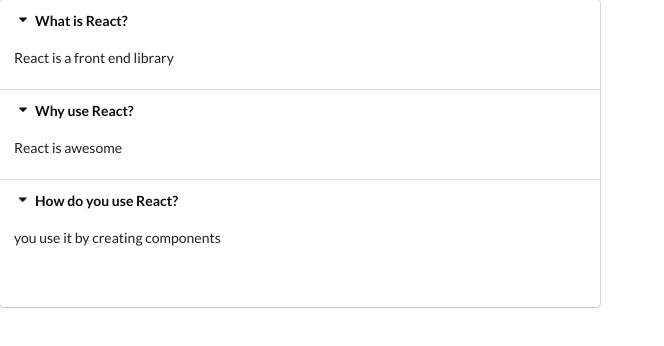
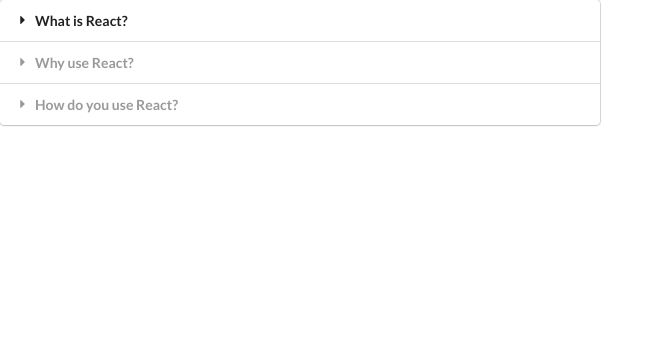
Before and after one commit to EnzoEsper/widgets, a React (Create React App) app: page / in a window 1280 px wide. Shown: the top 346 px of the page, without its empty margins (0-664 px from the left). Built offline with nearby package versions, Linux system fonts and the light colour scheme.

Commit message:
expanding the accordion

```diff
--- a/src/components/Accordion.js
+++ b/src/components/Accordion.js
@@ -9,12 +9,14 @@
   }
 
   const renderedItems = items.map((item, index) => {
+    const active = index === activeIndex ? 'active' : '';
+
     return <React.Fragment key={item.title}>
-      <div className="title active" onClick={() => onTitleClick(index)}>
+      <div className={`title ${active}`} onClick={() => onTitleClick(index)}>
         <i className="dropdown icon"></i>
         {item.title}
       </div>
-      <div className="content active">
+      <div className={`content ${active}`}>
         <p>{item.content}</p>
       </div>
     </React.Fragment>
@@ -23,7 +25,6 @@
   return (
     <div className="ui styled accordion">
       {renderedItems}
-      <h1>{activeIndex}</h1>
     </div>
   );
 }
```
